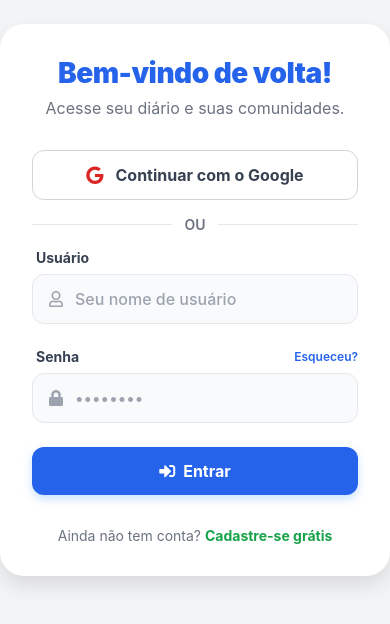
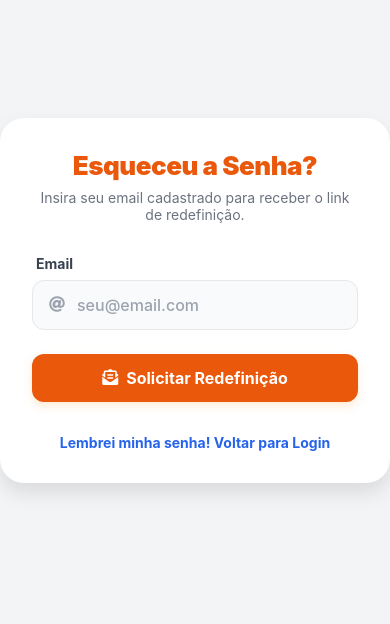
Before and after one commit to gabrielsdcosentino/aquanet-public, a React Native app in the folder mobile/: screen /ResetPassword in a window 390 px wide. Shown: the part 122-746 px from the top of the page. Built offline with nearby package versions, Linux system fonts and the light colour scheme.

Commit message:
13° passo

```diff
--- a/mobile/App.js
+++ b/mobile/App.js
@@ -2,7 +2,7 @@ import { useState, useEffect } from 'react';
 import { StyleSheet, View, ActivityIndicator } from 'react-native';
 import { NavigationContainer } from '@react-navigation/native';
 import { createBottomTabNavigator } from '@react-navigation/bottom-tabs';
-import { createNativeStackNavigator } from '@react-navigation/native-stack'; // Roteador de Pilha importado
+import { createNativeStackNavigator } from '@react-navigation/native-stack';
 import { Ionicons } from '@expo/vector-icons';
 import AsyncStorage from '@react-native-async-storage/async-storage';
 
@@ -10,6 +10,7 @@ import FeedScreen from './screens/FeedScreen';
 import ProfileScreen from './screens/ProfileScreen';
 import LoginScreen from './screens/LoginScreen';
 import RegisterScreen from './screens/RegisterScreen';
+import ResetPasswordScreen from './screens/ResetPasswordScreen'; // A nova tela importada aqui
 
 const Tab = createBottomTabNavigator();
 const Stack = createNativeStackNavigator();
@@ -22,6 +23,7 @@ function AuthNavigator({ setUser }) {
         {(props) => <LoginScreen {...props} onLoginSuccess={(userData) => setUser(userData)} />}
       </Stack.Screen>
       <Stack.Screen name="Register" component={RegisterScreen} />
+      <Stack.Screen name="ResetPassword" component={ResetPasswordScreen} />
     </Stack.Navigator>
   );
 }
@@ -55,7 +57,7 @@ export default function App() {
     );
   }
 
-  // Se não tem usuário logado, entrega a Pilha de Autenticação (Login e Cadastro)
+  // Se não tem usuário logado, entrega a Pilha de Autenticação (Login, Cadastro e Reset)
   if (!user) {
     return (
       <NavigationContainer>
@@ -64,7 +66,7 @@ export default function App() {
     );
   }
 
-  // Se o usuário está logado, entrega as Abas principais
+  // Se o usuário está logado, entrega as Abas principais do app
   return (
     <NavigationContainer>
       <Tab.Navigator
--- a/mobile/screens/LoginScreen.js
+++ b/mobile/screens/LoginScreen.js
@@ -93,8 +93,8 @@ export default function LoginScreen({ onLoginSuccess, navigation }) {
           <View style={styles.passwordHeader}>
             <Text style={styles.label}>Senha</Text>
             {/* O "Esqueceu a senha" ainda abrirá a web até construirmos a Fase 1.4 */}
-            <TouchableOpacity onPress={() => openWebLink('/reset_password')}>
-              <Text style={styles.forgotText}>Esqueceu?</Text>
+            <TouchableOpacity onPress={() => navigation.navigate('ResetPassword')}>
+                <Text style={styles.forgotText}>Esqueceu?</Text>
             </TouchableOpacity>
           </View>
           <View style={styles.inputContainer}>
--- /dev/null
+++ b/mobile/screens/ResetPasswordScreen.js
@@ -0,0 +1,101 @@
+import { useState } from 'react';
+import { StyleSheet, Text, View, TextInput, TouchableOpacity, ActivityIndicator, Alert, SafeAreaView } from 'react-native';
+import { FontAwesome5 } from '@expo/vector-icons';
+
+export default function ResetPasswordScreen({ navigation }) {
+  const [email, setEmail] = useState('');
+  const [loading, setLoading] = useState(false);
+
+  const handleResetRequest = async () => {
+    if (!email) {
+      Alert.alert('Erro', 'Por favor, insira o seu e-mail.');
+      return;
+    }
+
+    setLoading(true);
+    try {
+      const response = await fetch('https://aquanet.app.br/api/reset_request', {
+        method: 'POST',
+        headers: { 'Content-Type': 'application/json' },
+        body: JSON.stringify({ email })
+      });
+
+      const data = await response.json();
+
+      if (response.ok) {
+        Alert.alert('Verifique seu E-mail', data.message, [
+          { text: 'OK', onPress: () => navigation.goBack() }
+        ]);
+      } else {
+        Alert.alert('Erro', data.error || 'Não foi possível solicitar a redefinição.');
+      }
+    } catch (error) {
+      console.error(error);
+      Alert.alert('Erro', 'Não foi possível conectar ao servidor.');
+    } finally {
+      setLoading(false);
+    }
+  };
+
+  return (
+    <SafeAreaView style={styles.container}>
+      <View style={styles.card}>
+        <View style={styles.header}>
+          <Text style={styles.title}>Esqueceu a Senha?</Text>
+          <Text style={styles.subtitle}>Insira seu email cadastrado para receber o link de redefinição.</Text>
+        </View>
+
+        <View style={styles.inputWrapper}>
+          <Text style={styles.label}>Email</Text>
+          <View style={styles.inputContainer}>
+            <FontAwesome5 name="at" size={16} color="#9ca3af" style={styles.inputIcon} />
+            <TextInput
+              style={styles.input}
+              placeholder="seu@email.com"
+              placeholderTextColor="#9ca3af"
+              value={email}
+              onChangeText={setEmail}
+              autoCapitalize="none"
+              keyboardType="email-address"
+            />
+          </View>
+        </View>
+
+        <TouchableOpacity style={styles.submitBtn} onPress={handleResetRequest} disabled={loading} activeOpacity={0.8}>
+          {loading ? (
+            <ActivityIndicator color="#ffffff" />
+          ) : (
+            <>
+              <FontAwesome5 name="envelope-open-text" size={16} color="#ffffff" style={styles.submitIcon} />
+              <Text style={styles.submitBtnText}>Solicitar Redefinição</Text>
+            </>
+          )}
+        </TouchableOpacity>
+
+        <View style={styles.footer}>
+          <TouchableOpacity onPress={() => navigation.goBack()}>
+            <Text style={styles.loginText}>Lembrei minha senha! Voltar para Login</Text>
+          </TouchableOpacity>
+        </View>
+      </View>
+    </SafeAreaView>
+  );
+}
+
+const styles = StyleSheet.create({
+  container: { flex: 1, backgroundColor: '#f3f4f6', justifyContent: 'center', padding: 16 },
+  card: { backgroundColor: '#ffffff', padding: 32, borderRadius: 24, shadowColor: '#000', shadowOffset: { width: 0, height: 10 }, shadowOpacity: 0.1, shadowRadius: 20, elevation: 5, width: '100%', maxWidth: 400, alignSelf: 'center' },
+  header: { alignItems: 'center', marginBottom: 32 },
+  title: { fontSize: 26, fontWeight: '900', color: '#ea580c', marginBottom: 8, letterSpacing: -0.5, textAlign: 'center' }, // text-orange-600
+  subtitle: { fontSize: 14, color: '#6b7280', textAlign: 'center' },
+  inputWrapper: { marginBottom: 24 },
+  label: { fontSize: 14, fontWeight: 'bold', color: '#374151', marginBottom: 8, marginLeft: 4 },
+  inputContainer: { flexDirection: 'row', alignItems: 'center', backgroundColor: '#f9fafb', borderWidth: 1, borderColor: '#e5e7eb', borderRadius: 12, paddingHorizontal: 16 },
+  inputIcon: { marginRight: 12 },
+  input: { flex: 1, paddingVertical: 14, fontSize: 16, color: '#111827', fontWeight: '500' },
+  submitBtn: { flexDirection: 'row', alignItems: 'center', justifyContent: 'center', backgroundColor: '#ea580c', paddingVertical: 14, borderRadius: 12, shadowColor: '#fed7aa', shadowOffset: { width: 0, height: 4 }, shadowOpacity: 0.5, shadowRadius: 8, elevation: 3 }, // bg-orange-600
+  submitIcon: { marginRight: 8 },
+  submitBtnText: { color: '#ffffff', fontSize: 16, fontWeight: 'bold' },
+  footer: { flexDirection: 'row', justifyContent: 'center', marginTop: 32 },
+  loginText: { color: '#2563eb', fontSize: 14, fontWeight: 'bold', textAlign: 'center' }
+});
```
Also changed, not shown: 1 other file (tests, documents, lock files or other folders).
